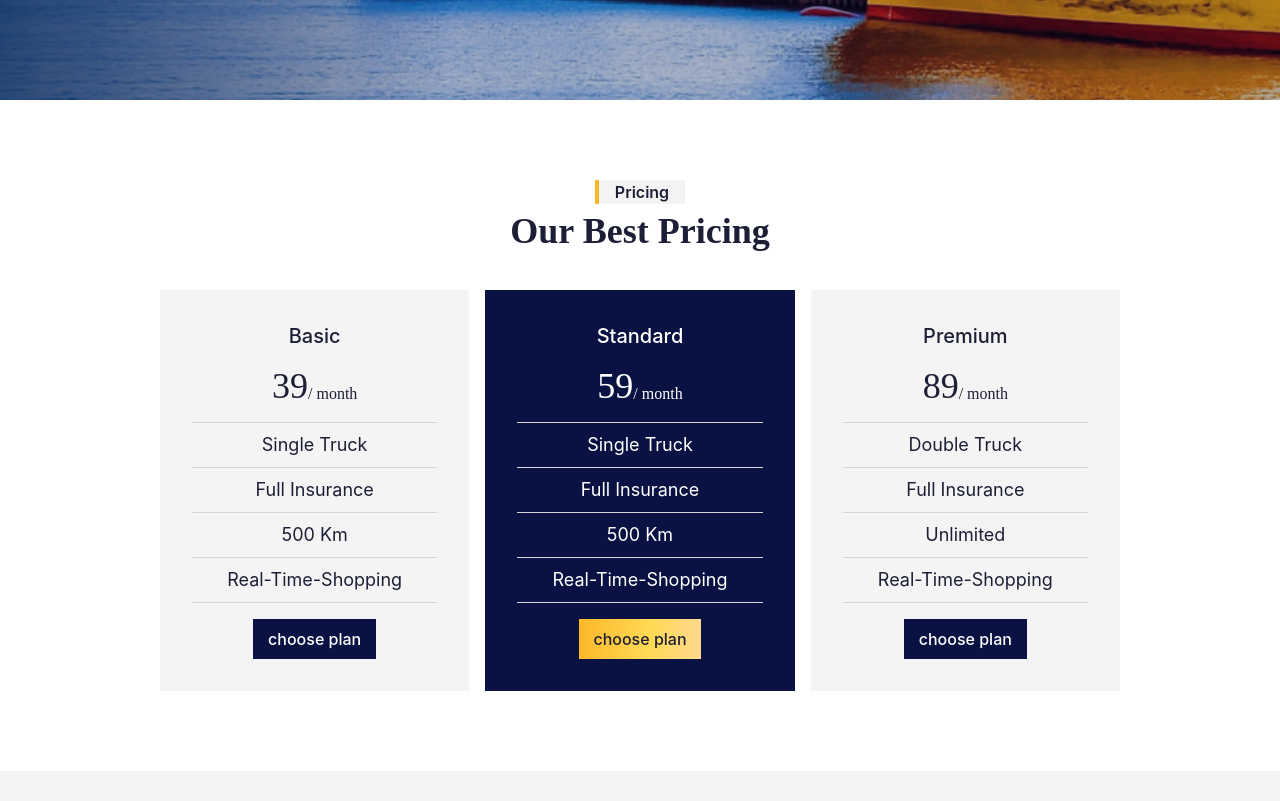
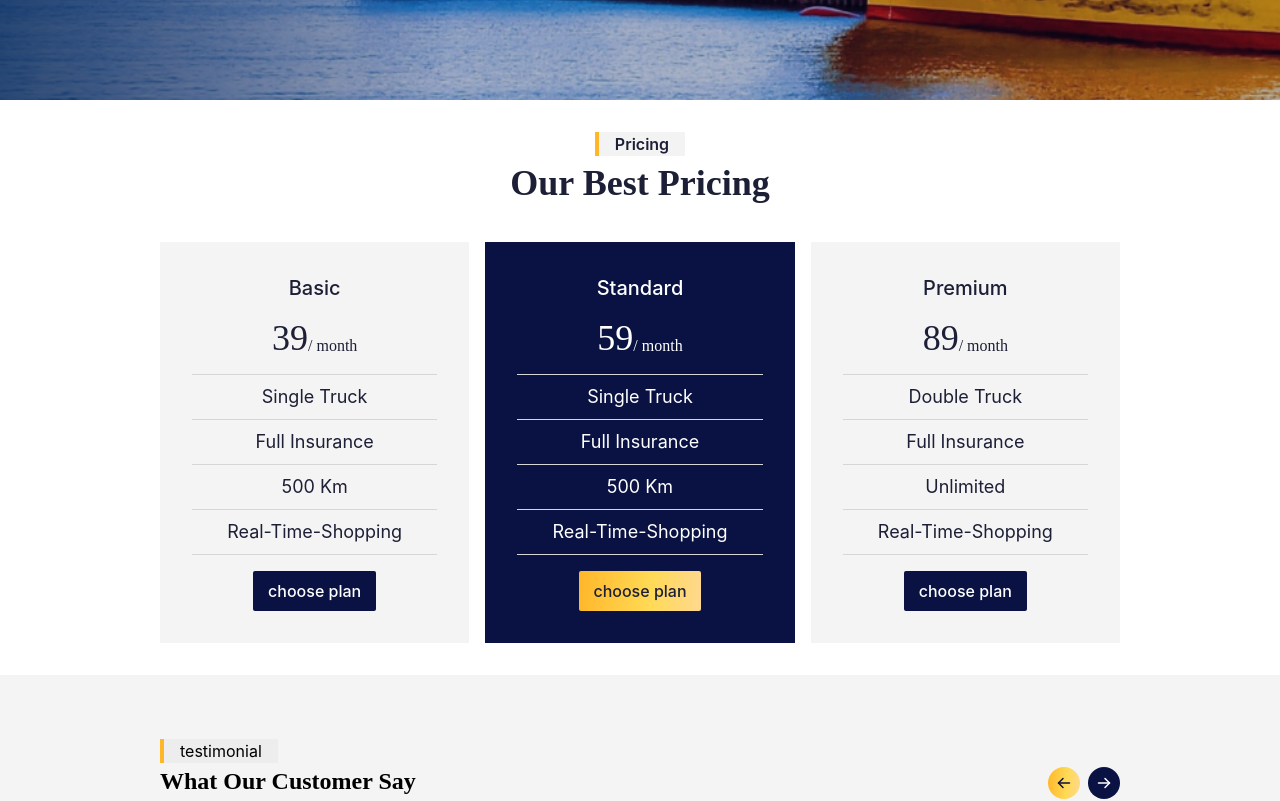
Before and after one commit to smartcollins/logistics, a React (Create React App) app: page /pricing in a window 1280 px wide. Shown: the part 540-1341 px from the top of the page. Built offline with nearby package versions, Linux system fonts and the light colour scheme.

Commit message:
minor modifications

```diff
--- a/src/component/Price.jsx
+++ b/src/component/Price.jsx
@@ -6,9 +6,11 @@ import Caption from './Caption';
 
 const Price = ()=>{
     return(
-        <div style={{ color: color.darkTxt }} className=' capitalize mx-auto my-8 md:py-8 md:w-3/4'>
-            <Caption mid={true} dark={true} txt={'pricing'} txt2={'our best pricing'} />
-            <div className='flex flex-wrap gap-4 text-center py-4 lg:flex-nowrap'>
+        <div style={{ color: color.darkTxt }} className=' capitalize mx-auto md:w-3/4'>
+            <div className=' mt-8 md:my-0'>
+                <Caption mid={true} dark={true} txt={'pricing'} txt2={'our best pricing'} />
+            </div>
+            <div className='flex flex-wrap text-center py-4 md:gap-4 lg:flex-nowrap'>
             {
                 price.map((item,idx)=><div key={idx} style={item.dark ? { backgroundColor: color.blueBg, color: 'white' } : { backgroundColor: color.grayBg }} className='bg-red-300 w-full flex flex-col space-y-4 p-8'>
                 <p className=' font-medium text-xl'>{item.title}</p>
@@ -21,7 +23,7 @@ const Price = ()=>{
                         item.txt.map((item, idx) => <p key={idx} className=' last:border-b border-t border-[#D6D6D6] py-2'>{item}</p>)
                     }
                 </div>
-                <button style={item.dark ? { color: color.darkTxt, background: `linear-gradient(94.06deg, ${color.grdt} -1.21%, ${color.grdt2} 58.66%, ${color.grdt3} 116.84%)` } : { backgroundColor: color.blueBg, color: 'white' }} className='bg-red-200 w-2/4 py-2 mx-auto font-medium'>choose plan</button>
+                <button style={item.dark ? { color: color.darkTxt, background: `linear-gradient(94.06deg, ${color.grdt} -1.21%, ${color.grdt2} 58.66%, ${color.grdt3} 116.84%)` } : { backgroundColor: color.blueBg, color: 'white' }} className='bg-red-200 w-2/4 py-2 mx-auto font-medium rounded-sm md:w-1/3 lg:w-3/4 xl:w-2/4'>choose plan</button>
             </div>)
             }
             </div>
--- a/src/pages/Pricing.jsx
+++ b/src/pages/Pricing.jsx
@@ -11,7 +11,7 @@ const Pricing = () => {
     return (
         <div>
             <div>{banner.slice(10, 11).map((item, idx) => <Banner key={idx} {...item} />)}</div>
-            <div className='md:my-8 md:space-y-4'>
+            <div className='md:my-8 md:space-y-4 lg:mb-0'>
                 <Price/>
                 <div className='bg-[#f4f4f4]'>
                     <div className='mx-auto py-4 md:py-8 md:w-3/4'>
```
